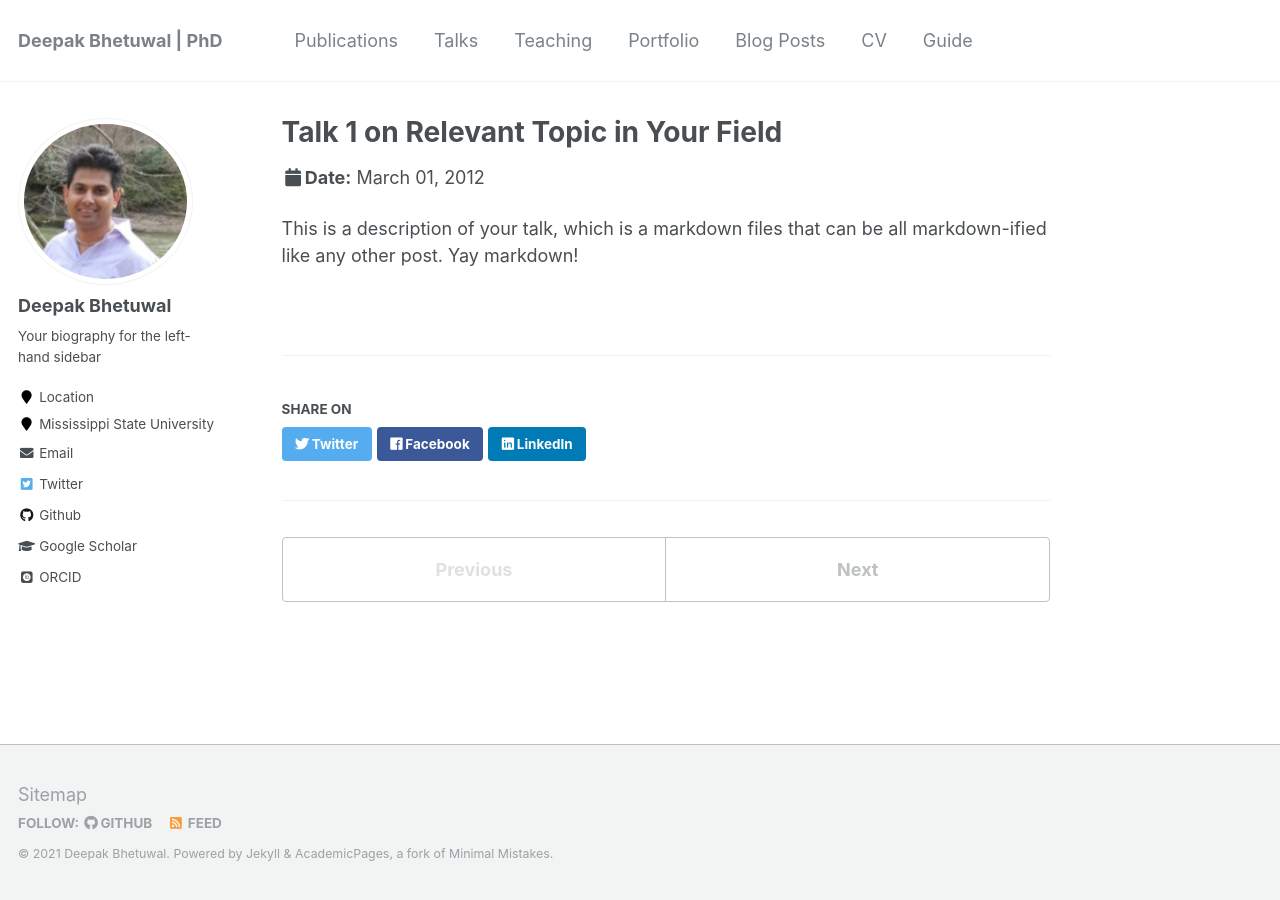
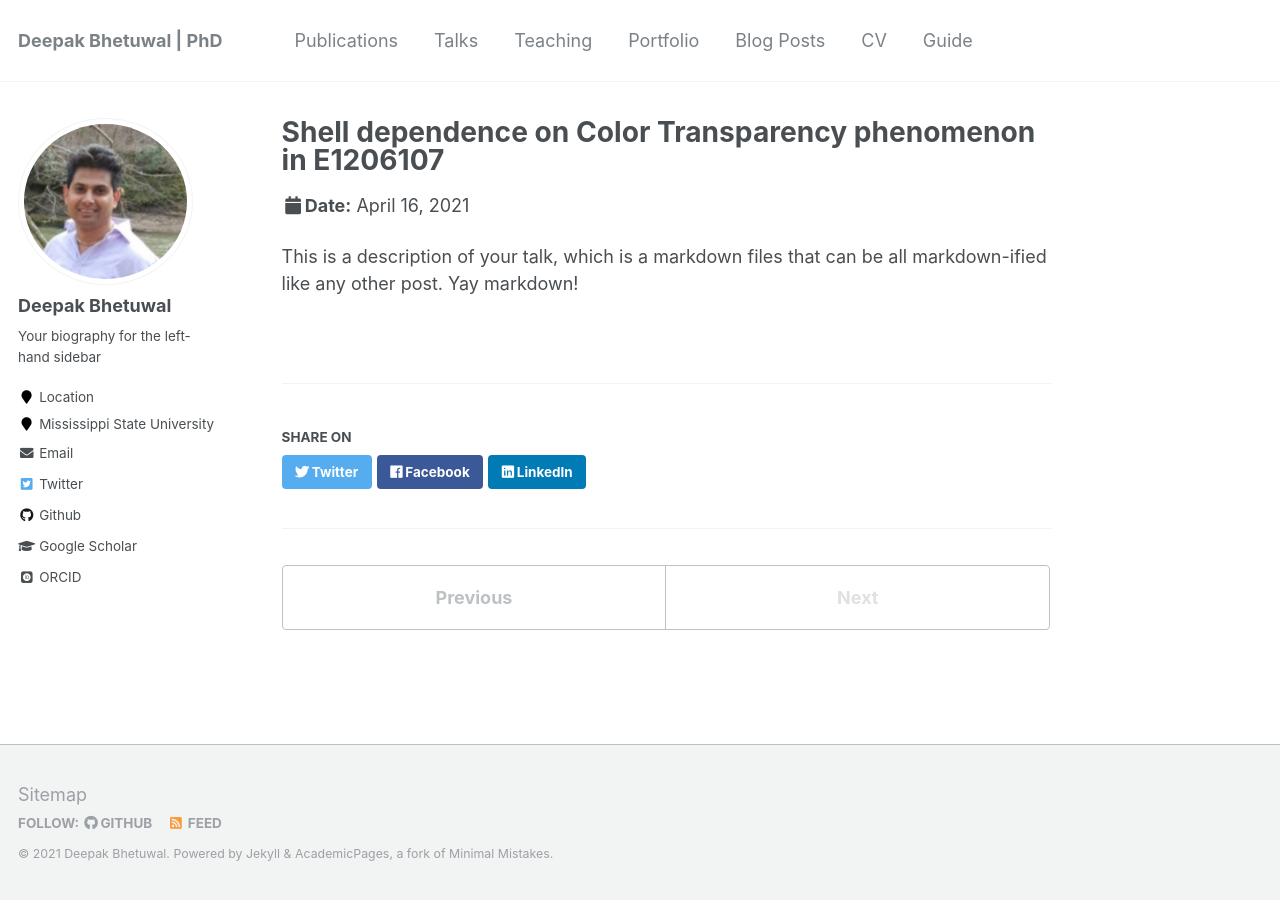
Before and after one commit to dkb208/dkb208.github.io, a Jekyll site: the page built from _talks/2012-03-01-talk-1.md, in a window 1280 px wide. Built offline with Jekyll 4.4.1, drawn with Linux system fonts in a browser that asks for light colours; some web fonts are replaced.

Commit message:
Update 2012-03-01-talk-1.md

```diff
--- a/_talks/2012-03-01-talk-1.md
+++ b/_talks/2012-03-01-talk-1.md
@@ -1,11 +1,11 @@
 ---
-title: "Talk 1 on Relevant Topic in Your Field"
+title: "Shell dependence on Color Transparency phenomenon in E1206107"
 collection: talks
 type: "Talk"
 permalink: /talks/2012-03-01-talk-1
-venue: "UC San Francisco, Department of Testing"
-date: 2012-03-01
-location: "San Francisco, California"
+venue: "APS April Meeting"
+date: 2021-04-16
+location: "Virtual"
 ---
 
 This is a description of your talk, which is a markdown files that can be all markdown-ified like any other post. Yay markdown!
```
